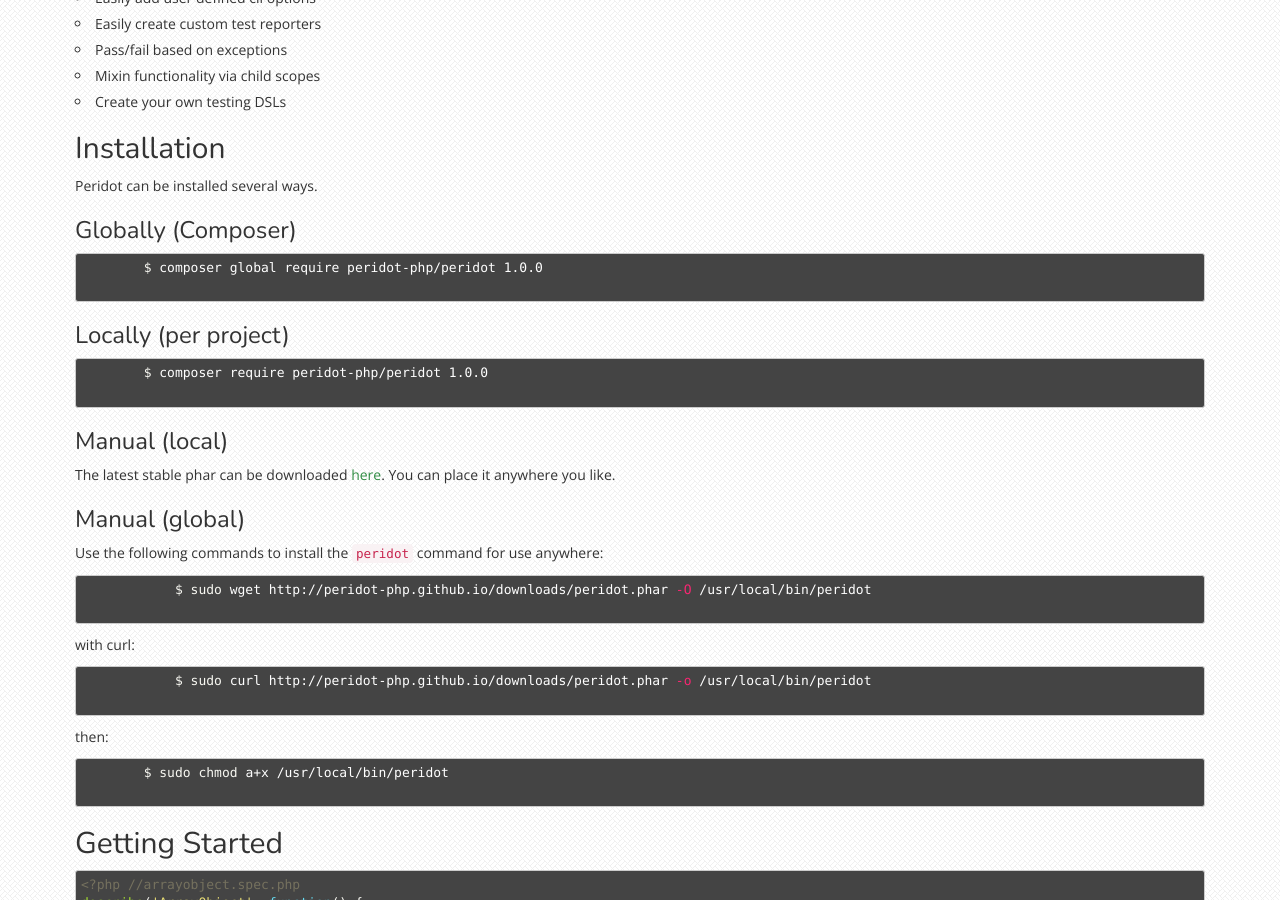
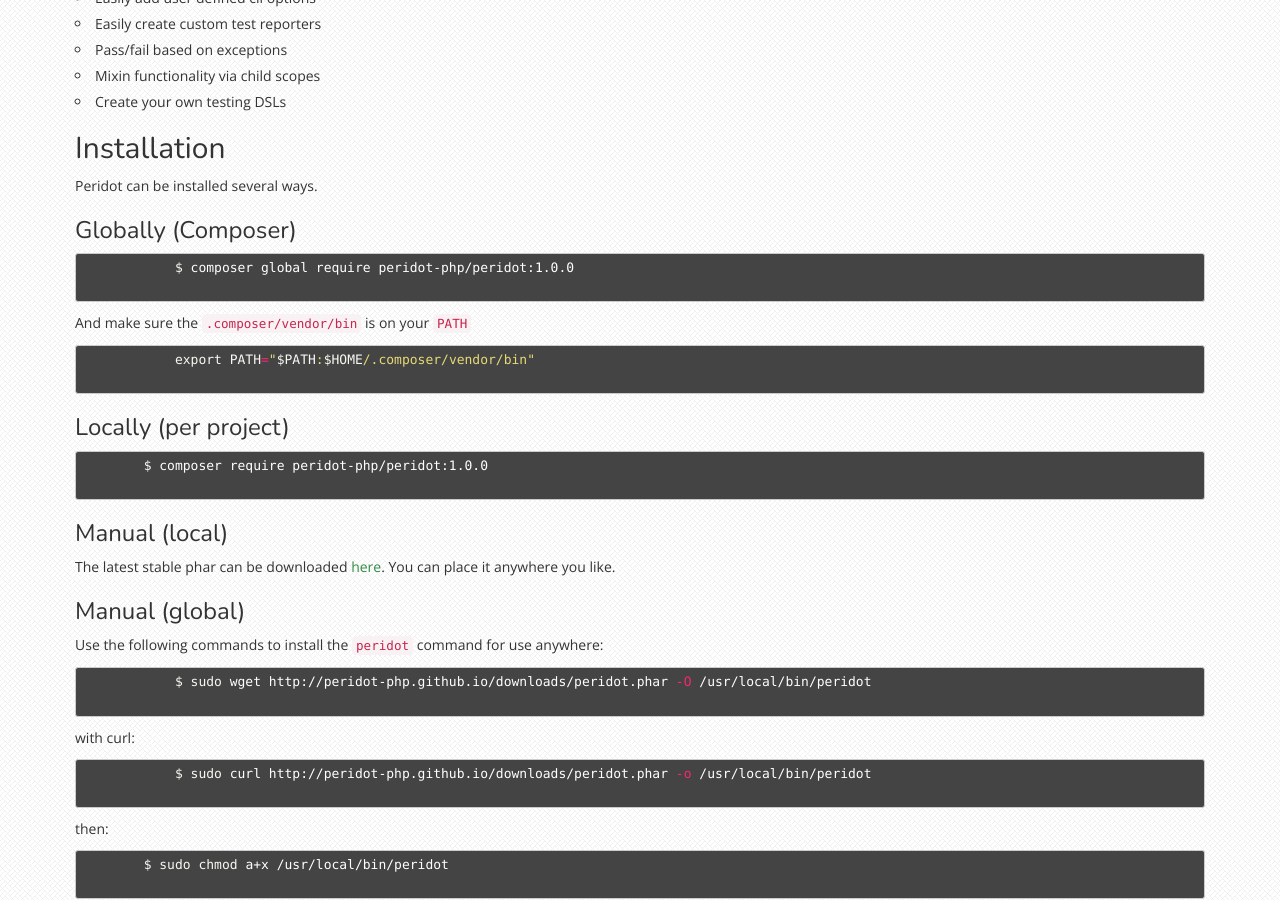
Before and after one commit to peridot-php/peridot-php.github.io, a Jekyll site: the page built from index.html, in a window 1280 px wide and 900 px high, scrolled down 659 px. Built offline with Jekyll 4.4.1, drawn with Linux system fonts in a browser that asks for light colours.

Commit message:
update composer docs

```diff
--- a/index.html
+++ b/index.html
@@ -32,13 +32,22 @@ peridot_version: 1.0.0
             Peridot can be installed several ways.
         </p>
         <h3>Globally (Composer)</h3>
-        {% highlight bash %}
-        $ composer global require peridot-php/peridot {{ page.peridot_version }}
-        {% endhighlight %}
+        <div class="terminal-section">
+            {% highlight bash %}
+            $ composer global require peridot-php/peridot:{{ page.peridot_version }}
+            {% endhighlight %}
+            <p>
+                And make sure the <code>.composer/vendor/bin</code> is on your <code>PATH</code>
+            </p>
+            {% highlight bash %}
+            export PATH="$PATH:$HOME/.composer/vendor/bin"
+            {% endhighlight %}
+        </div>
+
 
         <h3>Locally (per project)</h3>
         {% highlight bash %}
-        $ composer require peridot-php/peridot {{ page.peridot_version }}
+        $ composer require peridot-php/peridot:{{ page.peridot_version }}
         {% endhighlight %}
 
         <h3>Manual (local)</h3>
```
